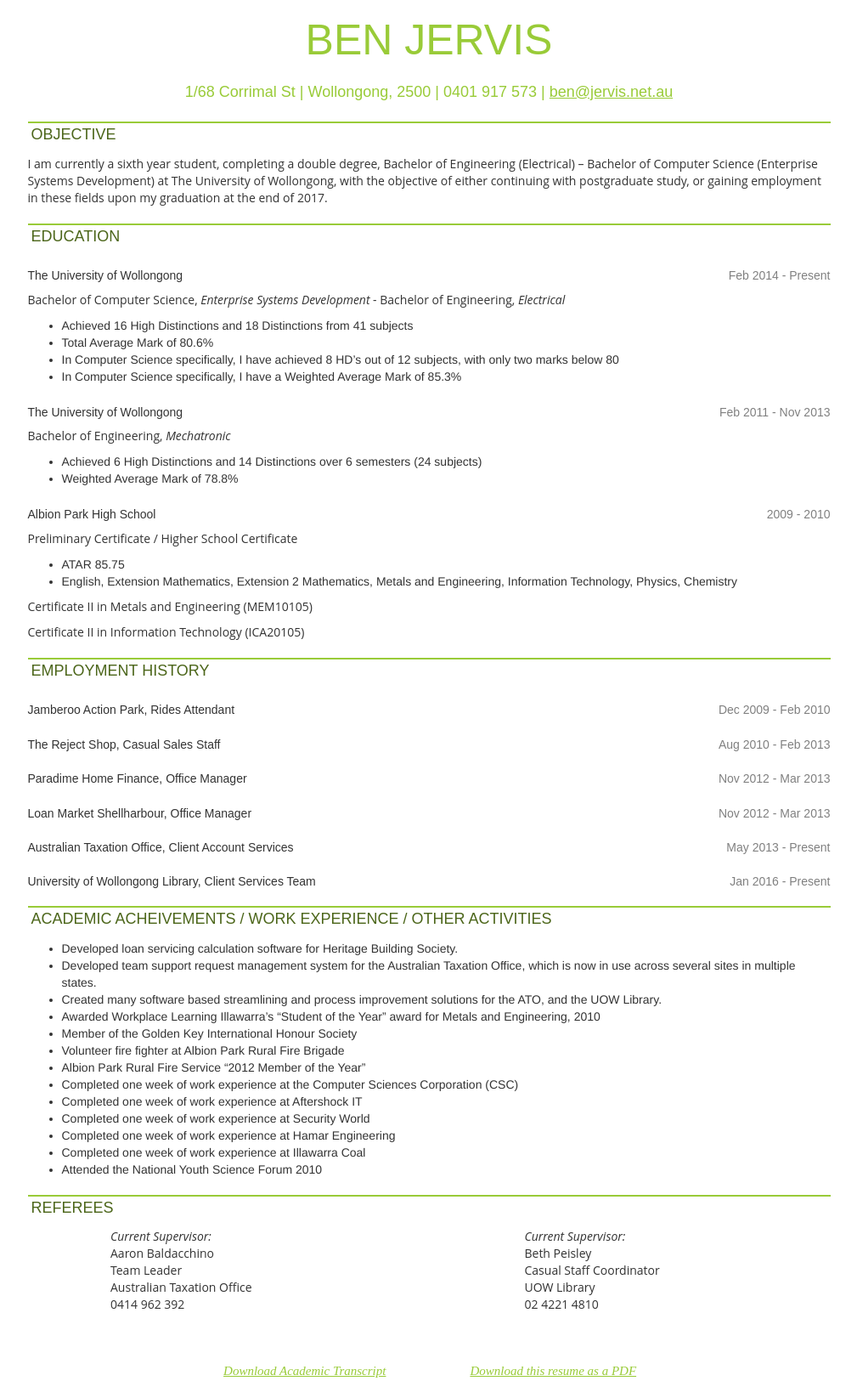
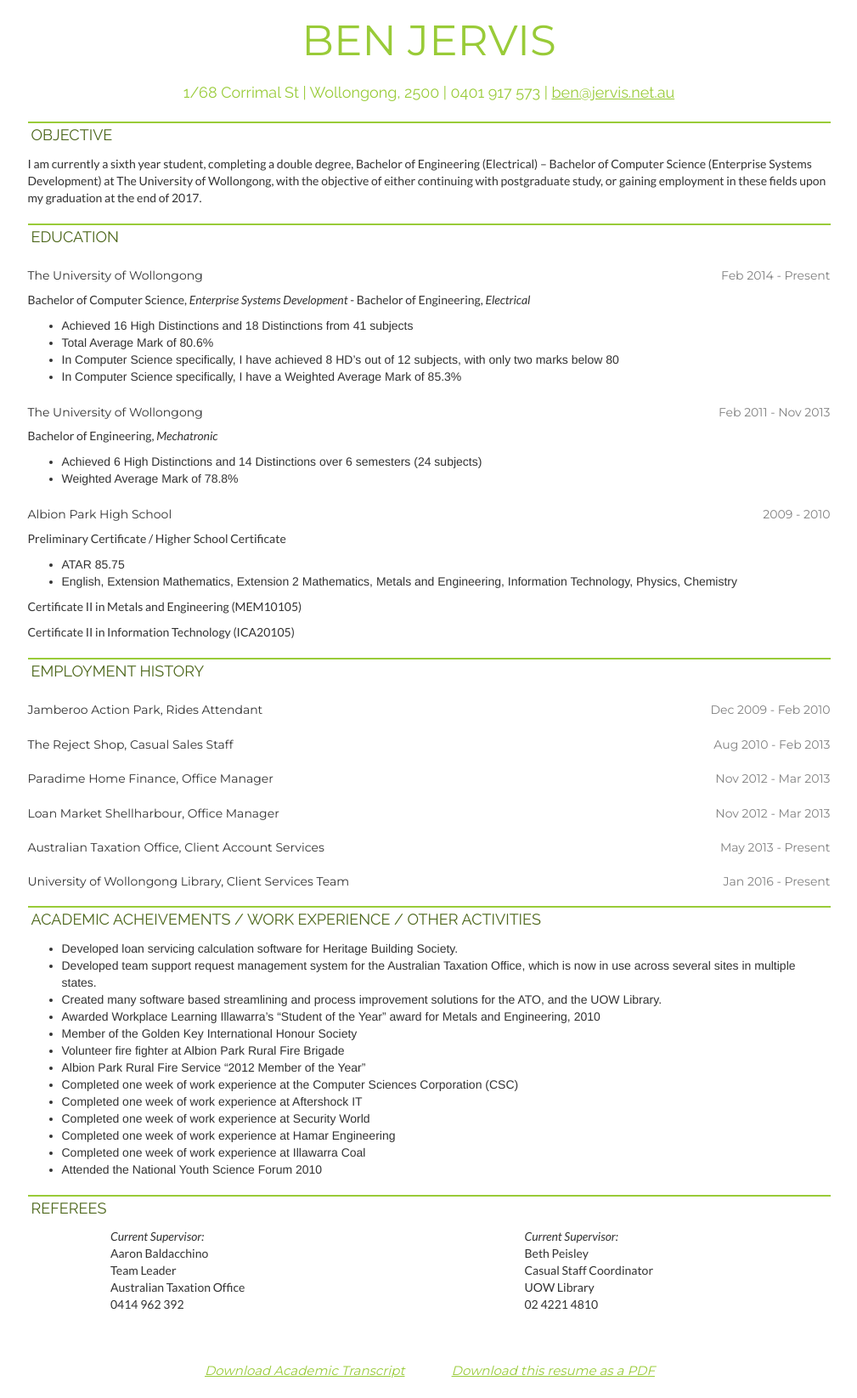
Before and after one commit to ben-jervis-old/benJervis.github.io, a Jekyll site: the page resume.html, which Jekyll copies as it is, in a window 1280 px wide. Shown: the whole page at 85% size, without its empty margins (135-1144 px from the left). Built offline with Jekyll 4.4.1, drawn with Linux system fonts in a browser that asks for light colours.

Commit message:
Update resume.html

```diff
--- a/resume.html
+++ b/resume.html
@@ -2,6 +2,7 @@
 <html>
   <head>
     <link href="https://maxcdn.bootstrapcdn.com/bootstrap/3.3.6/css/bootstrap.min.css" rel="stylesheet" integrity="sha384-1q8mTJOASx8j1Au+a5WDVnPi2lkFfwwEAa8hDDdjZlpLegxhjVME1fgjWPGmkzs7" crossorigin="anonymous">
+    <link href='https://fonts.googleapis.com/css?family=Montserrat:400,700|Lato:400,400italic,700|Raleway:400,400italic,700' rel='stylesheet' type='text/css'>
     <style>
       h1 {
         font-family: Montserrat, sans-serif;
@@ -45,7 +46,7 @@
         color: gray;
       }
       .referees {
-        font-family: Aleo, sans-serif;
+        font-family: Raleway, sans-serif;
       }
       a {
         text-decoration: underline;
@@ -57,7 +58,7 @@
       }
 
       p {
-        font-family: Open Sans, sans-serif;
+        font-family: Lato, sans-serif;
       }
     </style>
   </head>
```
